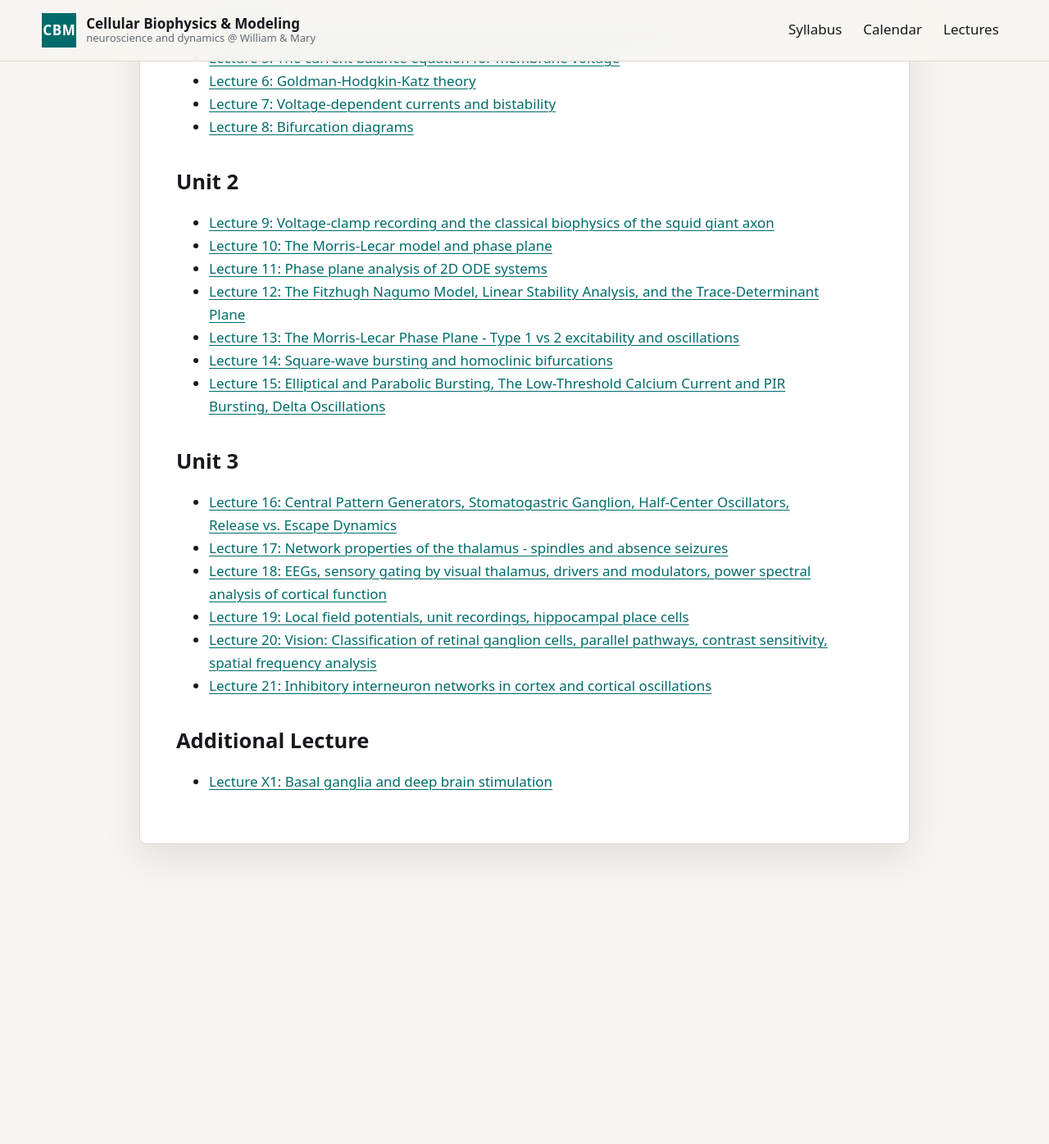
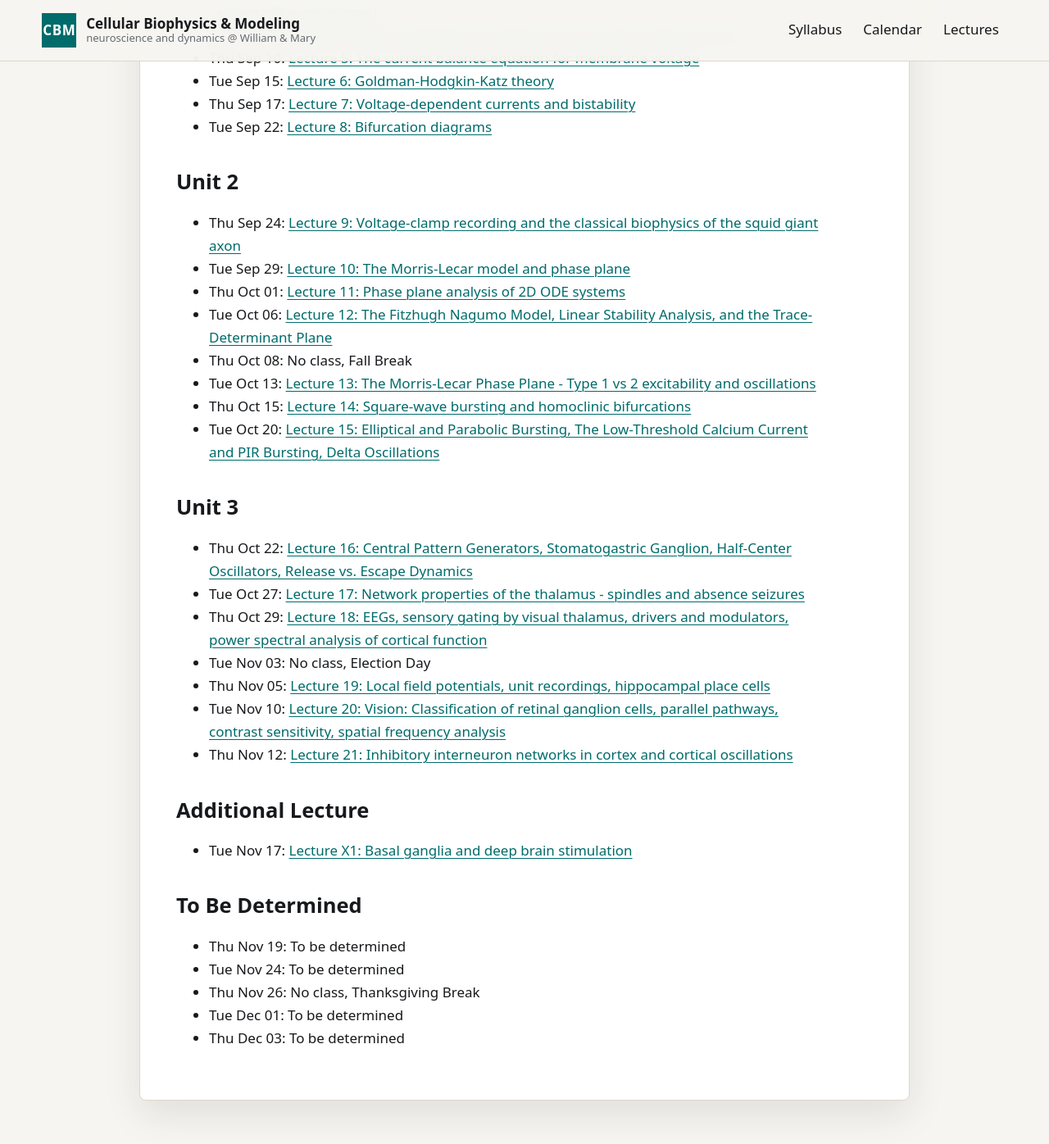
Before and after one commit to gregconradismith/cellular-biophysics-and-modeling, a Jekyll site: the page built from docs/_materials/calendar.md, in a window 1280 px wide and 1400 px high, scrolled down 453 px. Shown: the top 1396 px of the window at 82% size. Built offline with Jekyll 4.4.1, drawn with Linux system fonts in a browser that asks for light colours; before the commit the page ends 1559 px from its top, so only the background shows below that; some of the changed text lies outside the part shown.

Commit message:
Add Fall 2026 dates to calendar

```diff
--- a/docs/_materials/calendar.md
+++ b/docs/_materials/calendar.md
@@ -9,34 +9,44 @@
 
 ## Unit 1
 
-- <a href="../lecture-1/">Lecture 1: Biophysics, dynamics, neuron doctrines, and organization of the brain</a>
-- <a href="../lecture-2/">Lecture 2: Post-Synaptic Potentials, Qualitative Analysis, Characteristic Times</a>
-- <a href="../lecture-3/">Lecture 3: Compartmental modeling, physical dimensions, phase diagrams, calcium influx experiment</a>
-- <a href="../lecture-4/">Lecture 4: Nernst equilibrium potentials and the GHK voltage equation</a>
-- <a href="../lecture-5/">Lecture 5: The current balance equation for membrane voltage</a>
-- <a href="../lecture-6/">Lecture 6: Goldman-Hodgkin-Katz theory</a>
-- <a href="../lecture-7/">Lecture 7: Voltage-dependent currents and bistability</a>
-- <a href="../lecture-8/">Lecture 8: Bifurcation diagrams</a>
+- Thu Aug 27: <a href="../lecture-1/">Lecture 1: Biophysics, dynamics, neuron doctrines, and organization of the brain</a>
+- Tue Sep 01: <a href="../lecture-2/">Lecture 2: Post-Synaptic Potentials, Qualitative Analysis, Characteristic Times</a>
+- Thu Sep 03: <a href="../lecture-3/">Lecture 3: Compartmental modeling, physical dimensions, phase diagrams, calcium influx experiment</a>
+- Tue Sep 08: <a href="../lecture-4/">Lecture 4: Nernst equilibrium potentials and the GHK voltage equation</a>
+- Thu Sep 10: <a href="../lecture-5/">Lecture 5: The current balance equation for membrane voltage</a>
+- Tue Sep 15: <a href="../lecture-6/">Lecture 6: Goldman-Hodgkin-Katz theory</a>
+- Thu Sep 17: <a href="../lecture-7/">Lecture 7: Voltage-dependent currents and bistability</a>
+- Tue Sep 22: <a href="../lecture-8/">Lecture 8: Bifurcation diagrams</a>
 
 ## Unit 2
 
-- <a href="../lecture-9/">Lecture 9: Voltage-clamp recording and the classical biophysics of the squid giant axon</a>
-- <a href="../lecture-10/">Lecture 10: The Morris-Lecar model and phase plane</a>
-- <a href="../lecture-11/">Lecture 11: Phase plane analysis of 2D ODE systems</a>
-- <a href="../lecture-12/">Lecture 12: The Fitzhugh Nagumo Model, Linear Stability Analysis, and the Trace-Determinant Plane</a>
-- <a href="../lecture-13/">Lecture 13: The Morris-Lecar Phase Plane - Type 1 vs 2 excitability and oscillations</a>
-- <a href="../lecture-14/">Lecture 14: Square-wave bursting and homoclinic bifurcations</a>
-- <a href="../lecture-15/">Lecture 15: Elliptical and Parabolic Bursting, The Low-Threshold Calcium Current and PIR Bursting, Delta Oscillations</a>
+- Thu Sep 24: <a href="../lecture-9/">Lecture 9: Voltage-clamp recording and the classical biophysics of the squid giant axon</a>
+- Tue Sep 29: <a href="../lecture-10/">Lecture 10: The Morris-Lecar model and phase plane</a>
+- Thu Oct 01: <a href="../lecture-11/">Lecture 11: Phase plane analysis of 2D ODE systems</a>
+- Tue Oct 06: <a href="../lecture-12/">Lecture 12: The Fitzhugh Nagumo Model, Linear Stability Analysis, and the Trace-Determinant Plane</a>
+- Thu Oct 08: No class, Fall Break
+- Tue Oct 13: <a href="../lecture-13/">Lecture 13: The Morris-Lecar Phase Plane - Type 1 vs 2 excitability and oscillations</a>
+- Thu Oct 15: <a href="../lecture-14/">Lecture 14: Square-wave bursting and homoclinic bifurcations</a>
+- Tue Oct 20: <a href="../lecture-15/">Lecture 15: Elliptical and Parabolic Bursting, The Low-Threshold Calcium Current and PIR Bursting, Delta Oscillations</a>
 
 ## Unit 3
 
-- <a href="../lecture-16/">Lecture 16: Central Pattern Generators, Stomatogastric Ganglion, Half-Center Oscillators, Release vs. Escape Dynamics</a>
-- <a href="../lecture-17/">Lecture 17: Network properties of the thalamus - spindles and absence seizures</a>
-- <a href="../lecture-18/">Lecture 18: EEGs, sensory gating by visual thalamus, drivers and modulators, power spectral analysis of cortical function</a>
-- <a href="../lecture-19-2/">Lecture 19: Local field potentials, unit recordings, hippocampal place cells</a>
-- <a href="../lecture-20/">Lecture 20: Vision: Classification of retinal ganglion cells, parallel pathways, contrast sensitivity, spatial frequency analysis</a>
-- <a href="../lecture-21/">Lecture 21: Inhibitory interneuron networks in cortex and cortical oscillations</a>
+- Thu Oct 22: <a href="../lecture-16/">Lecture 16: Central Pattern Generators, Stomatogastric Ganglion, Half-Center Oscillators, Release vs. Escape Dynamics</a>
+- Tue Oct 27: <a href="../lecture-17/">Lecture 17: Network properties of the thalamus - spindles and absence seizures</a>
+- Thu Oct 29: <a href="../lecture-18/">Lecture 18: EEGs, sensory gating by visual thalamus, drivers and modulators, power spectral analysis of cortical function</a>
+- Tue Nov 03: No class, Election Day
+- Thu Nov 05: <a href="../lecture-19-2/">Lecture 19: Local field potentials, unit recordings, hippocampal place cells</a>
+- Tue Nov 10: <a href="../lecture-20/">Lecture 20: Vision: Classification of retinal ganglion cells, parallel pathways, contrast sensitivity, spatial frequency analysis</a>
+- Thu Nov 12: <a href="../lecture-21/">Lecture 21: Inhibitory interneuron networks in cortex and cortical oscillations</a>
 
 ## Additional Lecture
 
-- <a href="../lecture-x1/">Lecture X1: Basal ganglia and deep brain stimulation</a>
+- Tue Nov 17: <a href="../lecture-x1/">Lecture X1: Basal ganglia and deep brain stimulation</a>
+
+## To Be Determined
+
+- Thu Nov 19: To be determined
+- Tue Nov 24: To be determined
+- Thu Nov 26: No class, Thanksgiving Break
+- Tue Dec 01: To be determined
+- Thu Dec 03: To be determined
```
